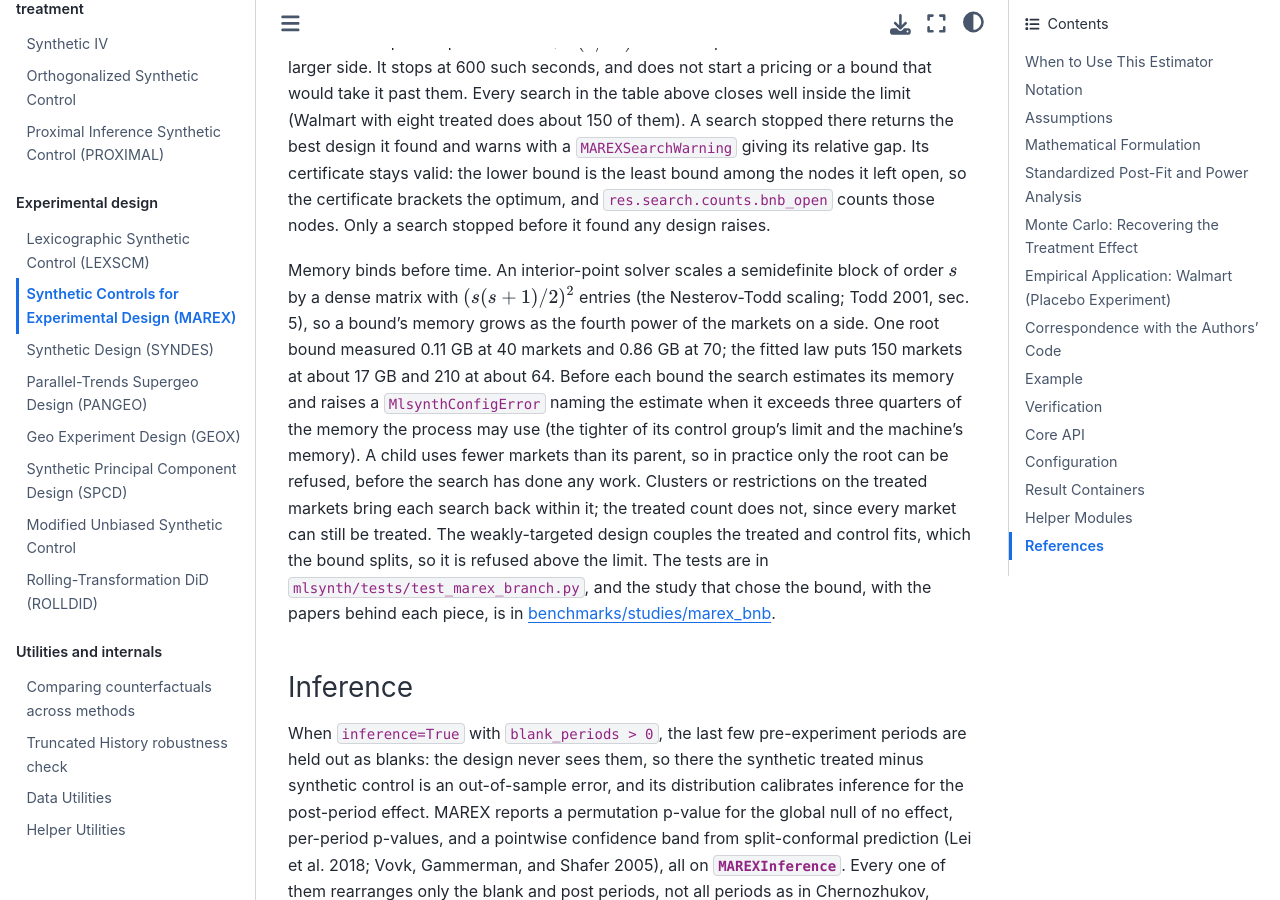
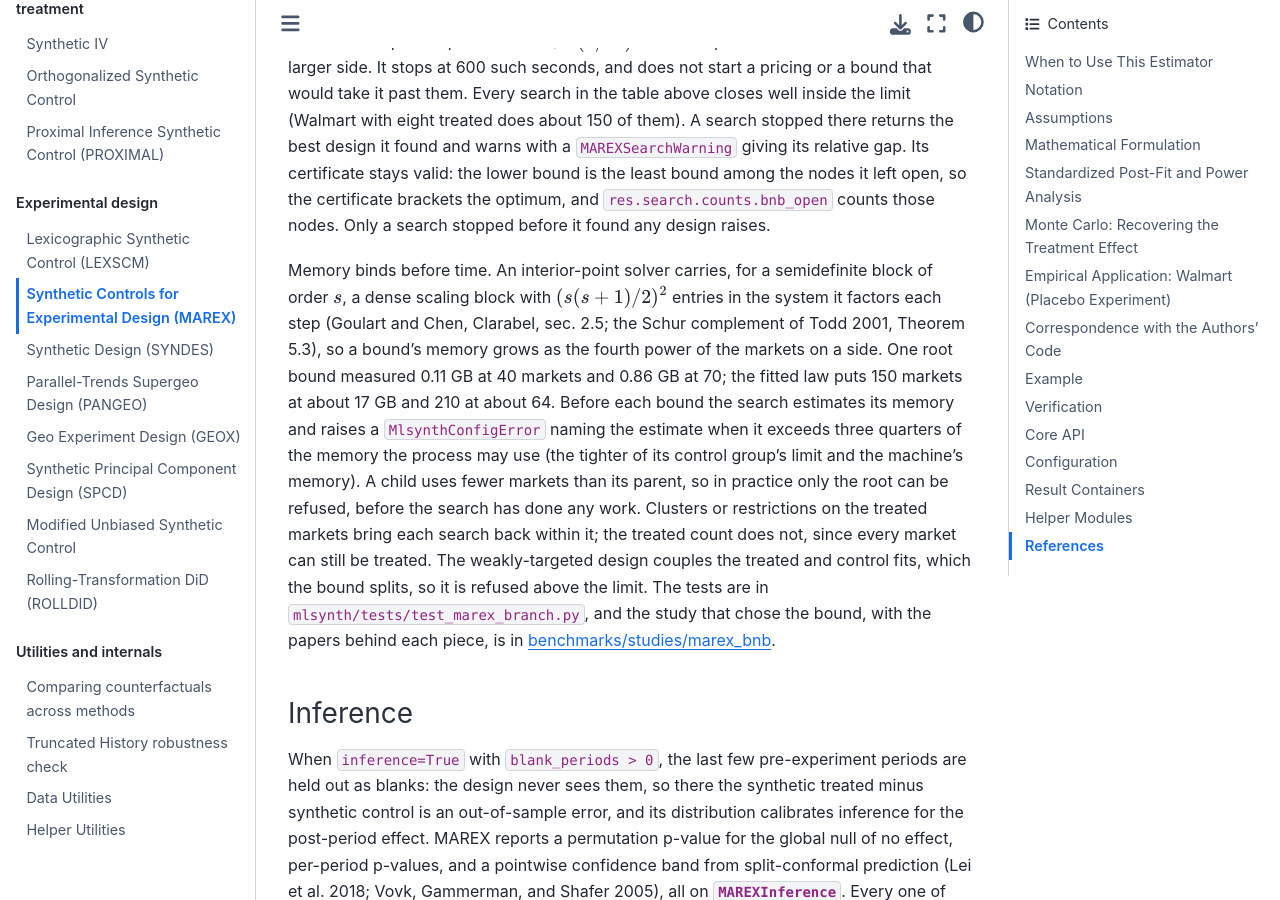
Before and after one commit to jgreathouse9/mlsynth, a Sphinx documentation site: the page built from docs/marex.rst, in a window 1280 px wide and 900 px high, scrolled down 22481 px. Built offline with Sphinx 7.4.7 and the Sphinx Book theme 1.1.4, drawn with Linux system fonts in a browser that asks for light colours; pages that are not in the unit, such as notebooks, are missing from menus.

Commit message:
Correct the memory law's citations; make the removed-guard mutant a pass
The scaling block's size is stated in the Clarabel paper (Goulart and Chen,
sec. 2.5), and its factor's pattern is fixed before the first factorization
(sec. 3.3); Todd (2001) gives the Schur system per Newton step in Theorem 5.3.
The catalogue refuses an empty replacement, so the mutant that drops the guard
replaces it with pass.

Co-Authored-By: Claude Opus 5.5 <noreply@anthropic.com>
Claude-Session: https://claude.ai/code/session_012eUtL6z8zUY8NkURa4Svk7

```diff
--- a/docs/marex.rst
+++ b/docs/marex.rst
@@ -1149,9 +1149,10 @@ left open, so the certificate brackets the optimum, and
 ``res.search.counts.bnb_open`` counts those nodes. Only a search stopped before
 it found any design raises.
 
-Memory binds before time. An interior-point solver scales a semidefinite block of
-order :math:`s` by a dense matrix with :math:`(s (s + 1) / 2)^2` entries (the
-Nesterov-Todd scaling; Todd 2001, sec. 5), so a bound's memory grows as the
+Memory binds before time. An interior-point solver carries, for a semidefinite
+block of order :math:`s`, a dense scaling block with :math:`(s (s + 1) / 2)^2`
+entries in the system it factors each step (Goulart and Chen, Clarabel, sec. 2.5;
+the Schur complement of Todd 2001, Theorem 5.3), so a bound's memory grows as the
 fourth power of the markets on a side. One root bound measured 0.11 GB at 40
 markets and 0.86 GB at 70; the fitted law puts 150 markets at about 17 GB and 210
 at about 64. Before each bound the search estimates its memory and raises a
```
Also changed, not shown: 3 other files.
